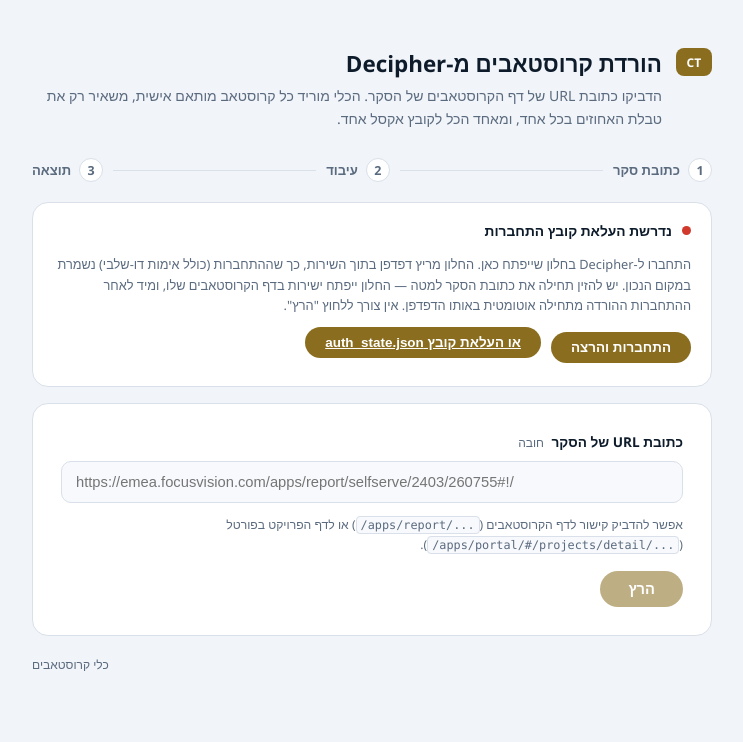
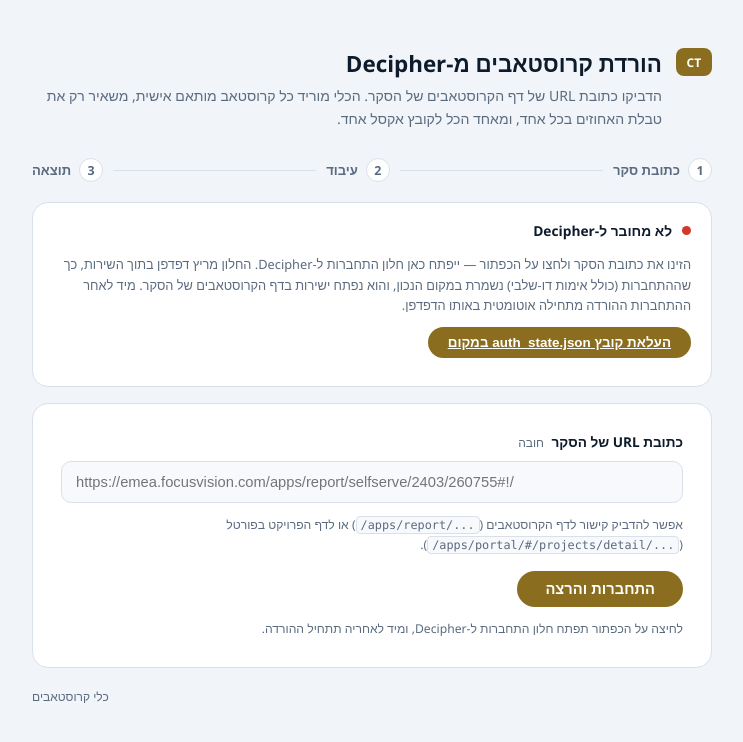
Before and after one commit to itayole/crosstabs-portal, a Flask app: page / in a window 1280 px wide. Shown: the top 742 px of the page, without its empty margins (268-1011 px from the left). Run offline with Flask 3, Linux system fonts and the light colour scheme.

Commit message:
Make Run always clickable and do the next useful thing
Run was disabled whenever no Decipher session was loaded, so pasting a valid
survey URL left a greyed-out button with no stated reason. The session panel did
say a login was needed, but nothing connected that to the dead button, and the
obvious reading was that the URL had been rejected.

It also sat badly next to the auto-continue flow: two buttons, one of them
permanently dead, for what is really one action.

Run is now the single trigger and is never disabled. With no session it starts the
interactive login, which already carries on into the download by itself; with a
session it runs directly as before. The label follows the state ("התחברות והרצה"
vs "הרץ") and a hint under it says what the click will do, so the flow is legible
before pressing anything.

The duplicate login button is gone from the session panel, which now only reports
status and offers the auth_state.json upload. Where the streamed login can't run
at all, the 503 opens the upload and the hint says so, instead of hiding a button
and leaving no next step.

Co-Authored-By: Claude Opus 4.8 <noreply@anthropic.com>

```diff
--- a/templates/index.html
+++ b/templates/index.html
@@ -39,14 +39,13 @@
 
       <div id="session-upload" class="session-upload hidden">
         <p class="session-help">
-          התחברו ל-Decipher בחלון שייפתח כאן. החלון מריץ דפדפן בתוך השירות, כך שההתחברות
-          (כולל אימות דו-שלבי) נשמרת במקום הנכון. יש להזין תחילה את כתובת הסקר למטה —
-          החלון ייפתח ישירות בדף הקרוסטאבים שלו, ומיד לאחר ההתחברות ההורדה מתחילה
-          אוטומטית באותו הדפדפן. אין צורך ללחוץ "הרץ".
+          הזינו את כתובת הסקר ולחצו על הכפתור — ייפתח כאן חלון התחברות ל-Decipher.
+          החלון מריץ דפדפן בתוך השירות, כך שההתחברות (כולל אימות דו-שלבי) נשמרת במקום
+          הנכון, והוא נפתח ישירות בדף הקרוסטאבים של הסקר. מיד לאחר ההתחברות ההורדה
+          מתחילה אוטומטית באותו הדפדפן.
         </p>
         <div class="session-actions">
-          <button type="button" id="login-start">התחברות והרצה</button>
-          <button type="button" id="session-upload-toggle" class="link-button">או העלאת קובץ auth_state.json</button>
+          <button type="button" id="session-upload-toggle" class="link-button">העלאת קובץ auth_state.json במקום</button>
         </div>
 
         <div id="upload-fallback" class="upload-fallback hidden">
@@ -100,6 +99,7 @@
           או לדף הפרויקט בפורטל (<code dir="ltr">/apps/portal/#/projects/detail/...</code>).
         </p>
         <button type="submit" id="run-button">הרץ</button>
+        <p class="field-hint" id="run-hint"></p>
       </form>
 
       <div id="result" class="result hidden">
@@ -136,6 +136,7 @@
     const sessionFile = document.getElementById('session-file');
     const sessionSubmit = document.getElementById('session-submit');
     const sessionError = document.getElementById('session-error');
+    const runHint = document.getElementById('run-hint');
 
     let pollTimer = null;
     let shownLines = 0;
@@ -145,11 +146,17 @@
     function renderSession(present) {
       sessionPresent = present;
       sessionDot.className = 'session-dot ' + (present ? 'ok' : 'missing');
-      sessionText.textContent = present ? 'החיבור ל-Decipher פעיל' : 'נדרשת העלאת קובץ התחברות';
+      sessionText.textContent = present ? 'החיבור ל-Decipher פעיל' : 'לא מחובר ל-Decipher';
       // With no session there's nothing to toggle -- the upload box is already open.
       sessionToggle.classList.toggle('hidden', !present);
       sessionUpload.classList.toggle('hidden', present);
-      runButton.disabled = !present;
+
+      // Run stays clickable either way. Disabling it while unconnected left a dead button
+      // with no stated reason; instead it opens the login window and carries on into the run.
+      runButton.textContent = present ? 'הרץ' : 'התחברות והרצה';
+      runHint.textContent = present
+        ? ''
+        : 'לחיצה על הכפתור תפתח חלון התחברות ל-Decipher, ומיד לאחריה תתחיל ההורדה.';
     }
 
     async function loadSession() {
@@ -175,7 +182,6 @@
     const loginState = document.getElementById('login-state');
     const loginCountdown = document.getElementById('login-countdown');
     const loginFrame = document.getElementById('login-frame');
-    const loginStart = document.getElementById('login-start');
     const loginDone = document.getElementById('login-done');
     const loginCancel = document.getElementById('login-cancel');
 
@@ -256,17 +262,16 @@
       }
     }
 
-    loginStart.addEventListener('click', async () => {
-      const surveyUrl = document.getElementById('survey_url').value.trim();
+    async function startInteractiveLogin(surveyUrl) {
       sessionError.classList.add('hidden');
 
       if (!surveyUrl) {
         sessionError.textContent = 'הזינו קודם את כתובת ה-URL של הסקר.';
         sessionError.classList.remove('hidden');
-        return;
+        return false;
       }
 
-      loginStart.disabled = true;
+      runButton.disabled = true;
       try {
         const res = await fetch('api/login/start', {
           method: 'POST',
@@ -281,10 +286,11 @@
           // Nothing to wait for in this environment -- open the upload fallback and hide the
           // button, so the user is left with the path that does work rather than a dead end.
           if (data.unavailable) {
+            sessionUpload.classList.remove('hidden');
             document.getElementById('upload-fallback').classList.remove('hidden');
-            loginStart.classList.add('hidden');
+            runHint.textContent = 'בסביבה זו יש להעלות קובץ auth_state.json כדי להריץ.';
           }
-          return;
+          return false;
         }
 
         loginJobId = data.job_id || null;
@@ -294,13 +300,15 @@
         // Small delay: x11vnc needs to be listening before noVNC attempts to connect.
         setTimeout(() => { loginFrame.src = vncUrl(data.password); }, 1200);
         pollLogin();
+        return true;
       } catch (err) {
         sessionError.textContent = `שגיאה: ${err.message}`;
         sessionError.classList.remove('hidden');
+        return false;
       } finally {
-        loginStart.disabled = false;
+        runButton.disabled = false;
       }
-    });
+    }
 
     loginDone.addEventListener('click', async () => {
       loginState.textContent = 'שומר את ההתחברות...';
@@ -423,6 +431,14 @@
       if (pollTimer) clearTimeout(pollTimer);
 
       const surveyUrl = document.getElementById('survey_url').value.trim();
+
+      // No session yet: log in first, which then continues into the download on its own.
+      // This is why Run is never disabled -- it always does the next useful thing.
+      if (!sessionPresent) {
+        await startInteractiveLogin(surveyUrl);
+        return;
+      }
+
       runButton.disabled = true;
       resetView();
 
```
